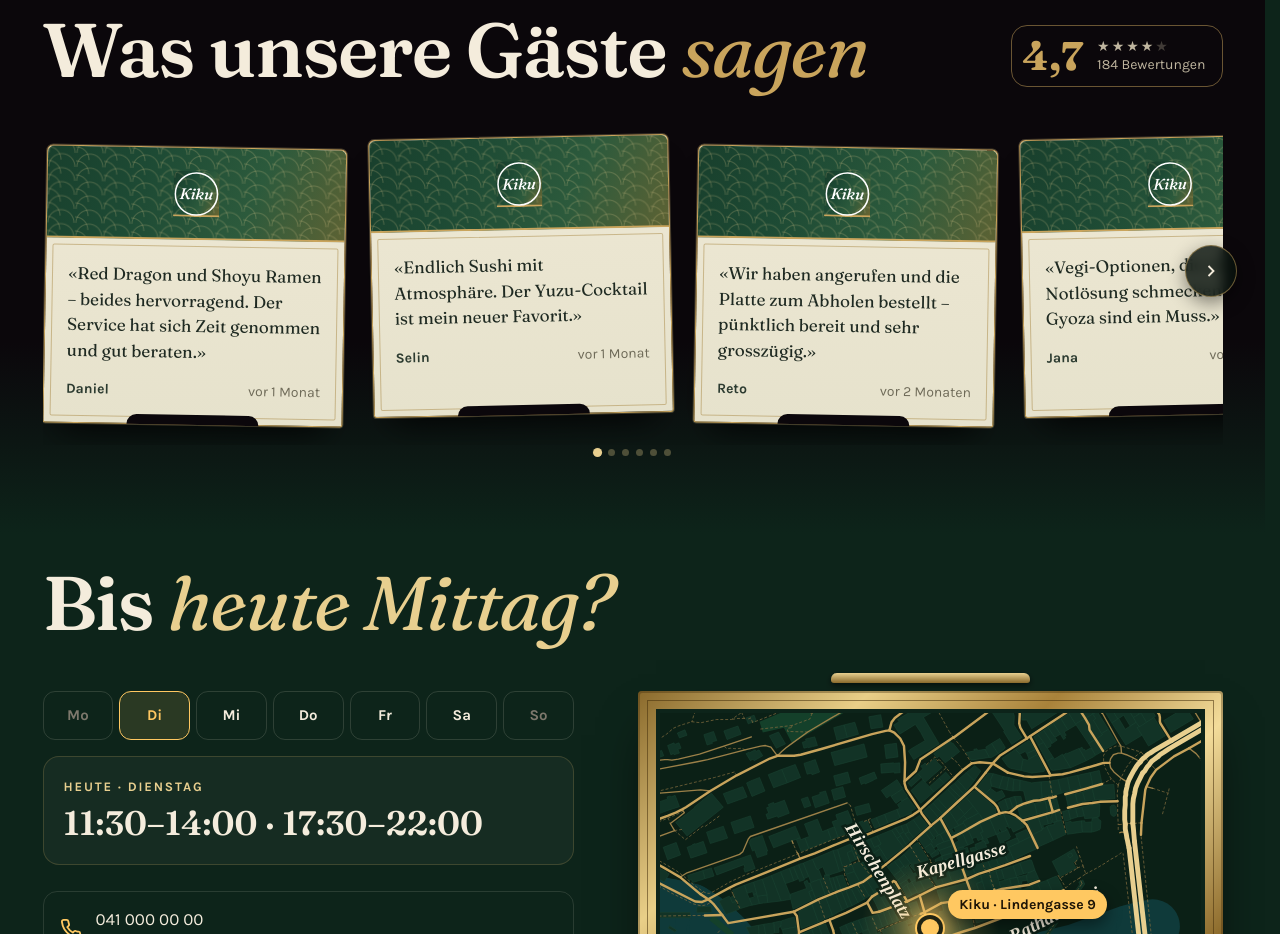
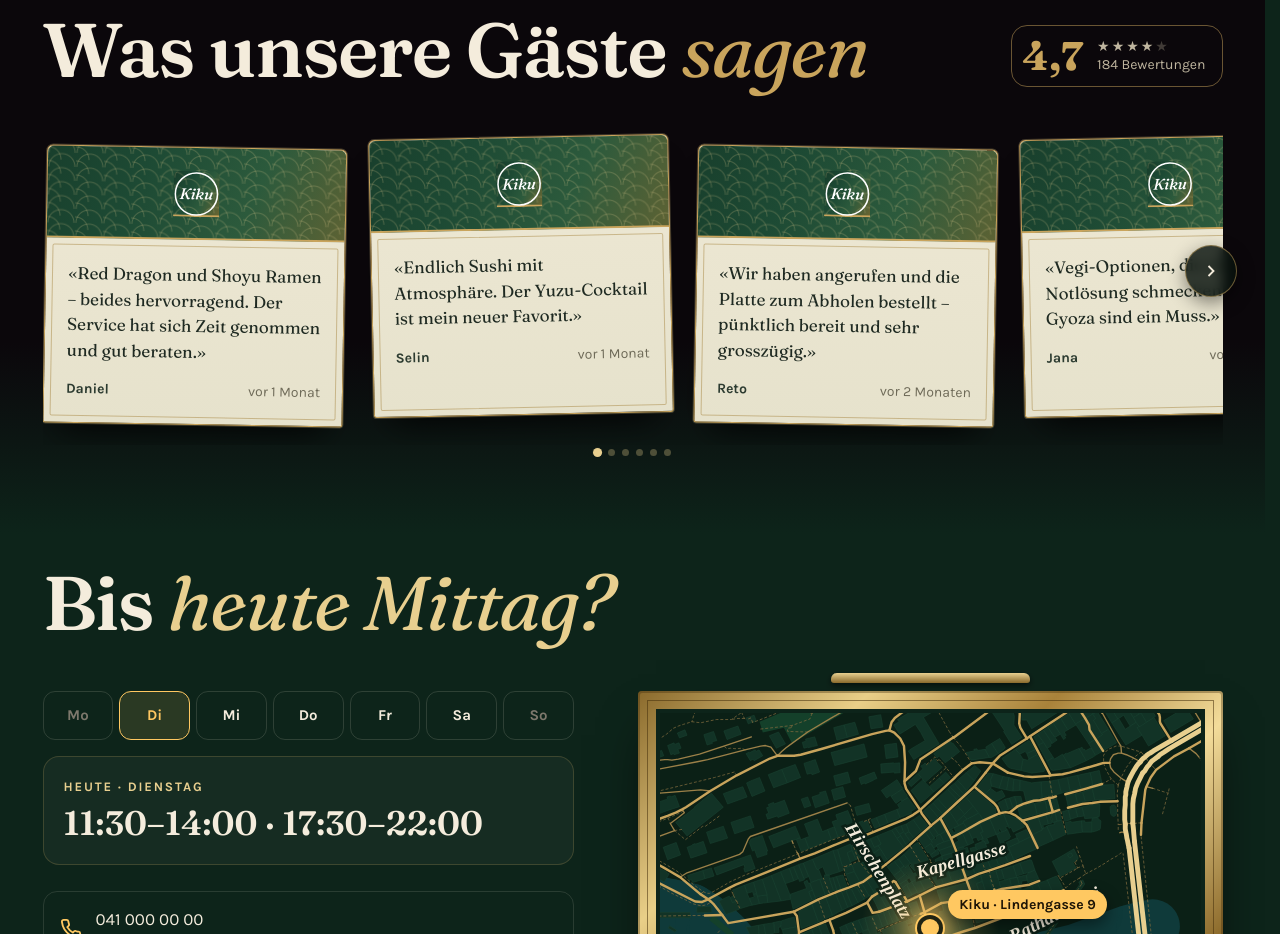
Before and after one commit to julia-mirku/kiku-sushi, a plain HTML site: page index.html in a window 1280 px wide. Shown: the part 6439-7373 px from the top of the page. Drawn offline with Linux system fonts and the light colour scheme.

Commit message:
Gaeste-Lasche entfernt

```diff
--- a/index.html
+++ b/index.html
@@ -558,6 +558,7 @@ footer .wrap.fbot{display:flex;flex-wrap:wrap;justify-content:space-between;gap:
    linear-gradient(115deg,#0f2a1d 0%,#1d4a34 36%,#2c5a3c 50%,#8a6a2c 74%,#d8b866 100%) 55% 0/280% 100%;
    box-shadow:inset 0 -2px 0 #c9a45c}
 @keyframes gaesteGold{from{background-position:0 0,0 7px,0% 0}to{background-position:0 0,0 7px,55% 0}}
+.sleeve::after{display:none}
 .sleeves.lit .sleeve .band{animation:gaesteGold 14s cubic-bezier(.4,0,.3,1) 1 both}
 
 
```
